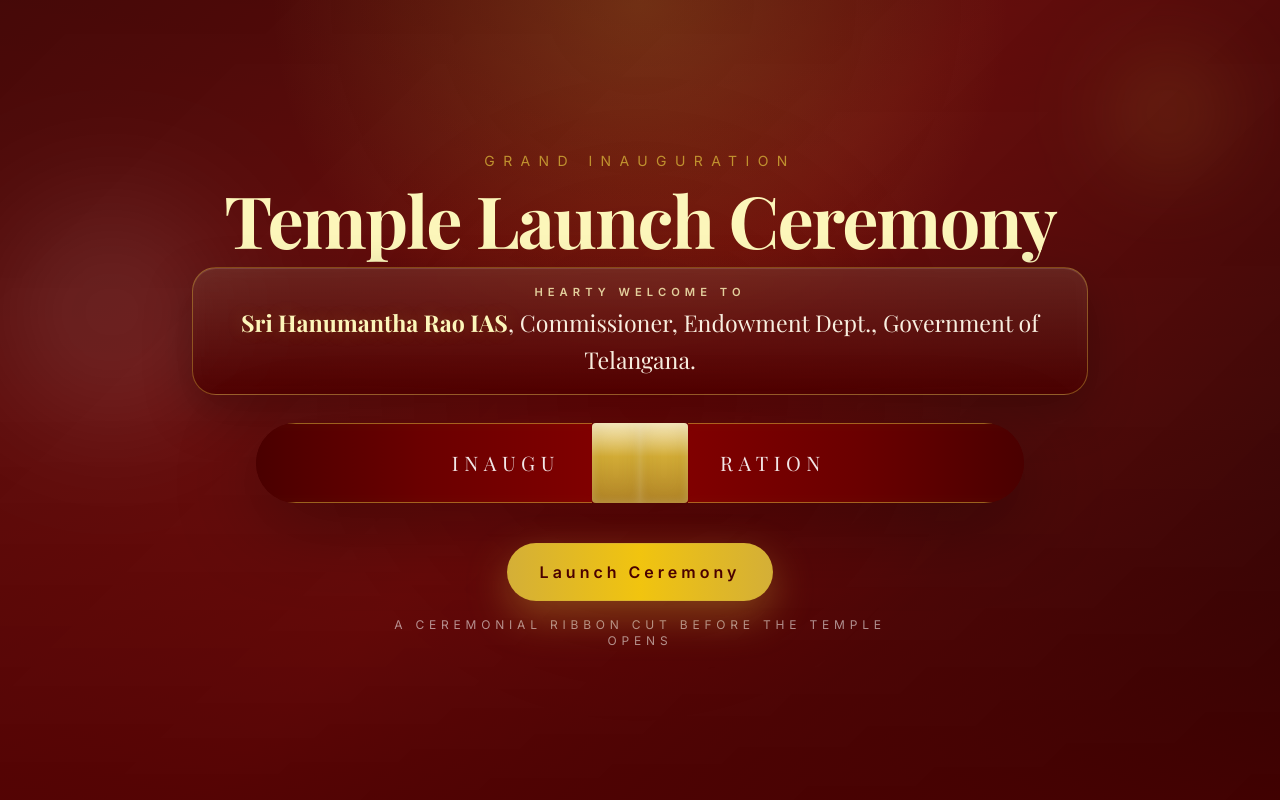
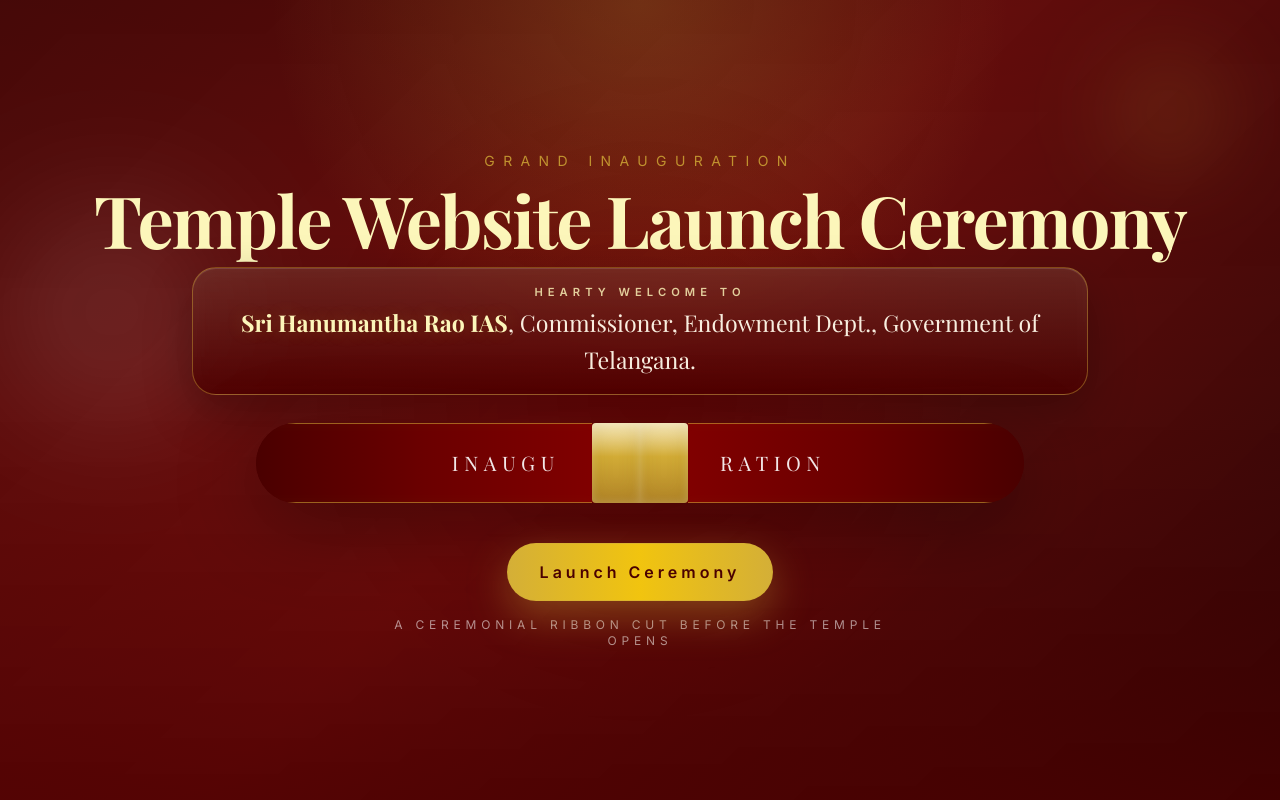
Before and after one commit to aacode7/perumal-website, a React (Create React App) app: page / in a window 1280 px wide. Built offline with nearby package versions, Linux system fonts and the light colour scheme.

Commit message:
Update title from 'Temple Launch Ceremony' to 'Temple Website Launch Ceremony'

```diff
--- a/src/components/InaugurationPage.jsx
+++ b/src/components/InaugurationPage.jsx
@@ -113,7 +113,7 @@
           </p>
           <h1 className="font-serif text-4xl font-bold tracking-tight text-white sm:text-6xl md:text-7xl">
             <span style={{ color: "#fcf6ba", WebkitTextFillColor: "#fcf6ba" }}>
-              Temple Launch Ceremony
+              Temple Website Launch Ceremony
             </span>
           </h1>
           <div className="mx-auto max-w-4xl launch-host-card">
```
